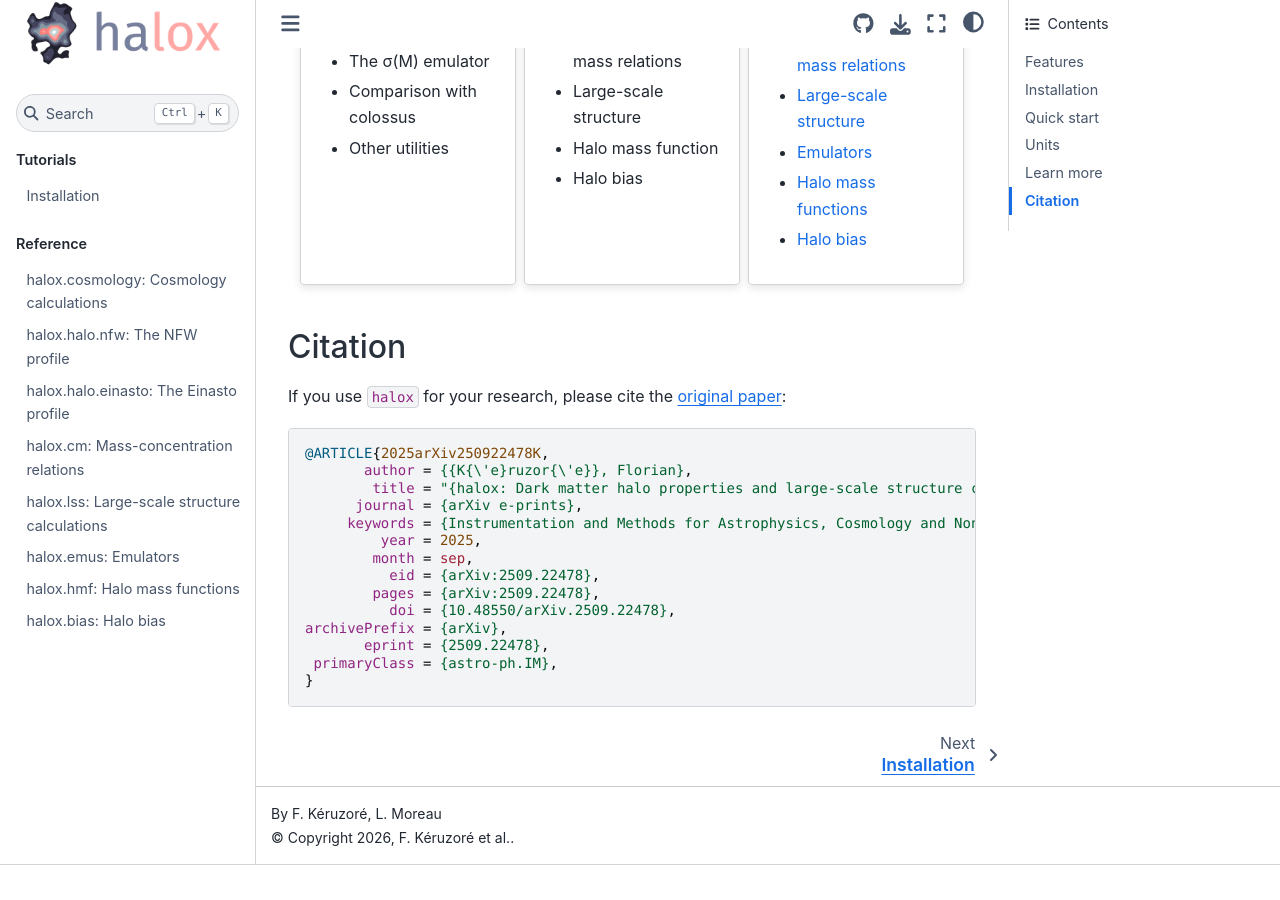
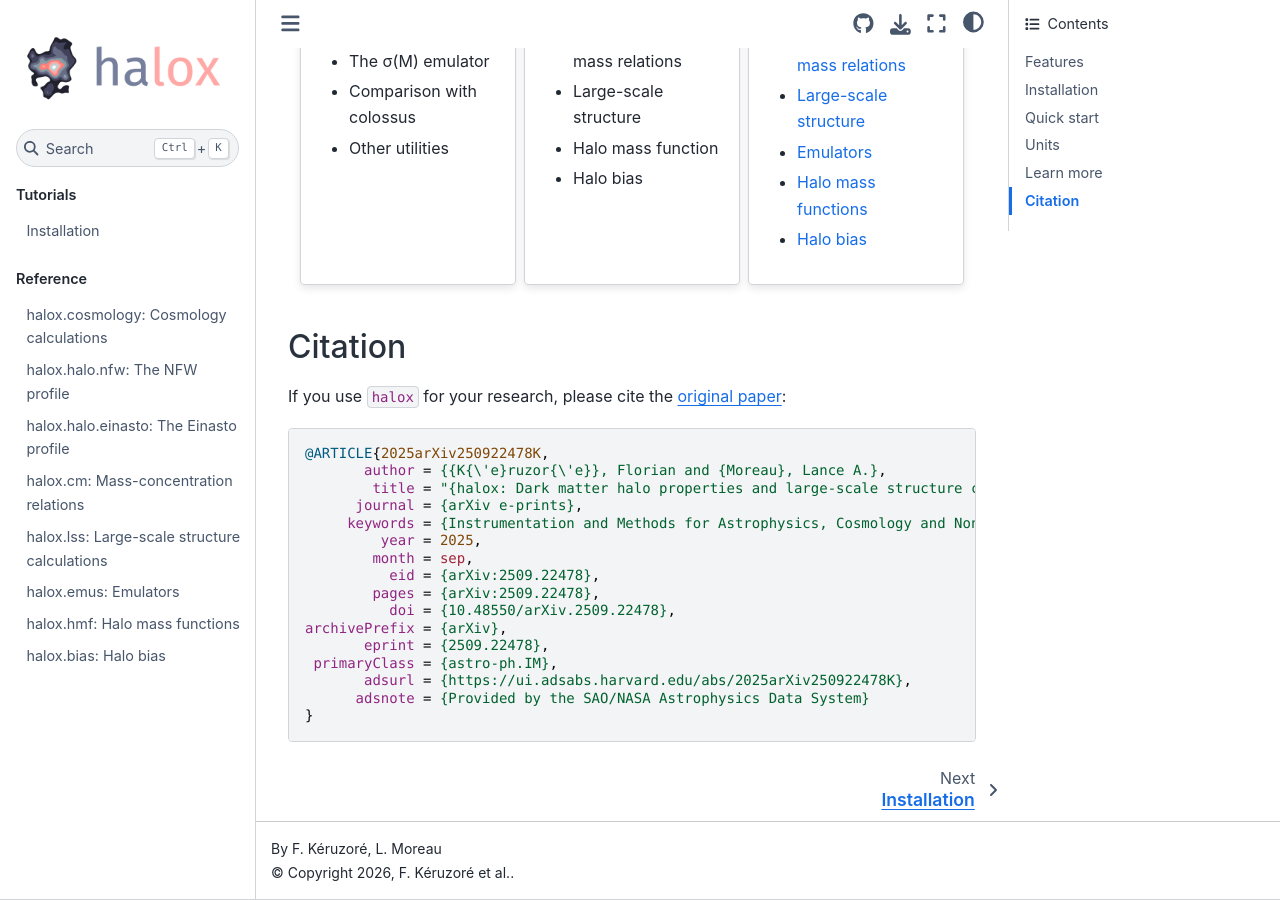
Before and after one commit to fkeruzore/halox, a Sphinx documentation site: the page built from docs/source/index.rst, in a window 1280 px wide and 900 px high, scrolled down 1836 px. Built offline with Sphinx 7.4.7 and the Sphinx Book theme 1.1.4, drawn with Linux system fonts in a browser that asks for light colours; pages that are not in the unit, such as notebooks, are missing from menus; before the commit the page ends 2701 px from its top, so only the background shows below that.

Commit message:
update citation with preprint v2

```diff
--- a/docs/source/index.rst
+++ b/docs/source/index.rst
@@ -148,17 +148,19 @@
 
 .. code-block:: bibtex
 
-   @ARTICLE{2025arXiv250922478K,
-          author = {{K{\'e}ruzor{\'e}}, Florian},
-           title = "{halox: Dark matter halo properties and large-scale structure calculations using JAX}",
-         journal = {arXiv e-prints},
-        keywords = {Instrumentation and Methods for Astrophysics, Cosmology and Nongalactic Astrophysics},
-            year = 2025,
-           month = sep,
-             eid = {arXiv:2509.22478},
-           pages = {arXiv:2509.22478},
-             doi = {10.48550/arXiv.2509.22478},
-   archivePrefix = {arXiv},
-          eprint = {2509.22478},
-    primaryClass = {astro-ph.IM},
-   }
+    @ARTICLE{2025arXiv250922478K,
+           author = {{K{\'e}ruzor{\'e}}, Florian and {Moreau}, Lance A.},
+            title = "{halox: Dark matter halo properties and large-scale structure calculations using JAX}",
+          journal = {arXiv e-prints},
+         keywords = {Instrumentation and Methods for Astrophysics, Cosmology and Nongalactic Astrophysics},
+             year = 2025,
+            month = sep,
+              eid = {arXiv:2509.22478},
+            pages = {arXiv:2509.22478},
+              doi = {10.48550/arXiv.2509.22478},
+    archivePrefix = {arXiv},
+           eprint = {2509.22478},
+     primaryClass = {astro-ph.IM},
+           adsurl = {https://ui.adsabs.harvard.edu/abs/2025arXiv250922478K},
+          adsnote = {Provided by the SAO/NASA Astrophysics Data System}
+    }
```
Also changed, not shown: README.md (+3 -1 lines).
